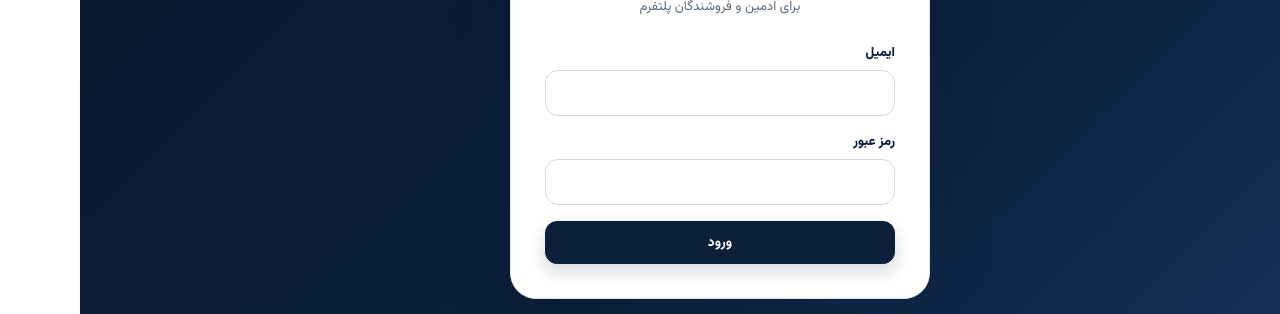
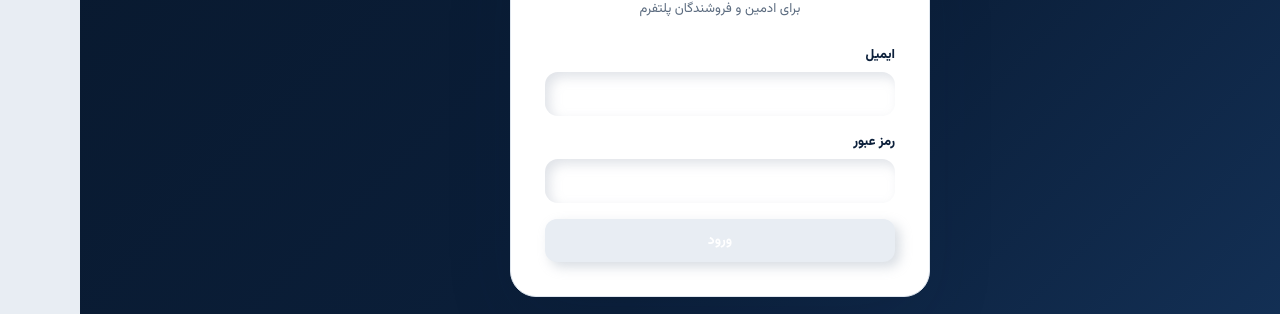
Before and after one commit to 3Dmarketiran/frontend-admin, a React (Vite) app: page /#/login in a window 1280 px wide. Shown: the part 290-604 px from the top of the page. Built offline with nearby package versions, Linux system fonts and the light colour scheme; no server answers.

Commit message:
Add files via upload

```diff
--- a/src/styles/redesign.css
+++ b/src/styles/redesign.css
@@ -319,3 +319,44 @@ html,body,#root{background:linear-gradient(145deg,#edf3f8,#f8fafc)!important}
   .app-shell .table-wrap{background:rgba(255,255,255,.48)!important;border:1px solid rgba(255,255,255,.9)!important;box-shadow:var(--neo-shadow)!important;backdrop-filter:blur(16px)}
   .app-shell th{background:rgba(239,245,250,.66)!important}
 }
+
+/* V9 — pure neumorphism: remove glassmorphism completely */
+:root{
+  --neo-bg:#e8edf3;
+  --neo-surface:#e8edf3;
+  --neo-dark:rgba(163,174,188,.42);
+  --neo-light:rgba(255,255,255,.96);
+  --neo-raised:8px 8px 18px var(--neo-dark),-8px -8px 18px var(--neo-light);
+  --neo-raised-sm:5px 5px 12px var(--neo-dark),-5px -5px 12px var(--neo-light);
+  --neo-raised-lg:14px 14px 30px rgba(163,174,188,.38),-14px -14px 30px rgba(255,255,255,.98);
+  --neo-inset:inset 5px 5px 12px rgba(163,174,188,.34),inset -5px -5px 12px rgba(255,255,255,.94);
+  --neo-inset-sm:inset 3px 3px 8px rgba(163,174,188,.30),inset -3px -3px 8px rgba(255,255,255,.94);
+}
+html,body,#root{background:var(--neo-bg)!important}
+body{background:linear-gradient(145deg,#edf1f5 0%,#e4e9ef 100%)!important}
+.admin-shell,.admin-topbar,.content-card,.card,.surface,.panel,.seller-profile-editor,.table-wrap,.modal,.dialog,.toast,.sidebar,.mobile-backdrop{
+  background:var(--neo-surface)!important;
+  border:0!important;
+  box-shadow:var(--neo-raised)!important;
+  backdrop-filter:none!important;
+  -webkit-backdrop-filter:none!important;
+}
+.admin-topbar{box-shadow:var(--neo-raised-lg)!important}
+button,.btn,.button,.icon-button,.public-store-link,.nav-item,.sidebar button{
+  background:var(--neo-surface)!important;
+  border:0!important;
+  box-shadow:var(--neo-raised-sm)!important;
+  transition:transform .18s ease,box-shadow .18s ease!important;
+}
+button:hover,.btn:hover,.button:hover,.icon-button:hover,.public-store-link:hover,.nav-item:hover,.sidebar button:hover{transform:translateY(-1px);box-shadow:6px 6px 14px var(--neo-dark),-6px -6px 14px var(--neo-light)!important}
+button:active,.btn:active,.button:active,.icon-button:active,.nav-item:active{transform:translateY(1px);box-shadow:var(--neo-inset)!important}
+input,select,textarea{background:var(--neo-surface)!important;border:0!important;box-shadow:var(--neo-inset)!important;outline:none!important}
+input:focus,select:focus,textarea:focus{box-shadow:var(--neo-inset),0 0 0 2px rgba(30,63,101,.12)!important}
+.nav-item.active{box-shadow:var(--neo-inset)!important}
+svg{filter:drop-shadow(1px 2px 1px rgba(163,174,188,.25)) drop-shadow(-1px -1px 1px rgba(255,255,255,.7));}
+.logo,.brand-mark,.avatar,.seller-avatar{box-shadow:var(--neo-raised-sm)!important;border:0!important}
+@media(max-width:800px){
+ .admin-topbar,.content-card,.card,.surface,.panel,.sidebar{box-shadow:var(--neo-raised-sm)!important;border-radius:18px!important}
+ button,.btn,.button,.icon-button{min-height:42px}
+}
+@media(prefers-reduced-motion:reduce){button,.btn,.button,.icon-button,.nav-item{transition:none!important}}
```
